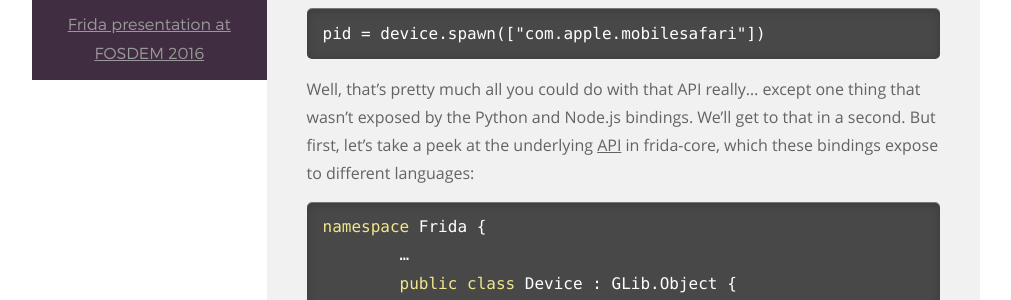
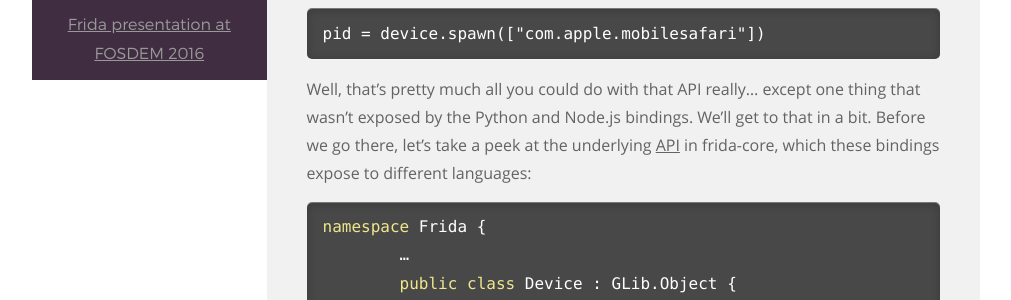
Before and after one commit to frida/frida-website, a Jekyll site: the page built from _posts/2018-05-05-frida-11-0-released.markdown, in a window 1280 px wide and 900 px high, scrolled down 373 px. Shown: the part 182-482 px from the top of the window, without its empty margins (129-1140 px from the left). Built offline with Jekyll 4.4.1, drawn with Linux system fonts in a browser that asks for light colours.

Commit message:
Tweak wording

```diff
--- a/_posts/2018-05-05-frida-11-0-released.markdown
+++ b/_posts/2018-05-05-frida-11-0-released.markdown
@@ -26,8 +26,8 @@ pid = device.spawn(["com.apple.mobilesafari"])
 
 Well, that's pretty much all you could do with that API really... except one
 thing that wasn't exposed by the Python and Node.js bindings. We'll get to
-that in a second. But first, let's take a peek at the underlying [API][] in
-frida-core, which these bindings expose to different languages:
+that in a bit. Before we go there, let's take a peek at the underlying [API][]
+in frida-core, which these bindings expose to different languages:
 
 {% highlight vala %}
 namespace Frida {
```
